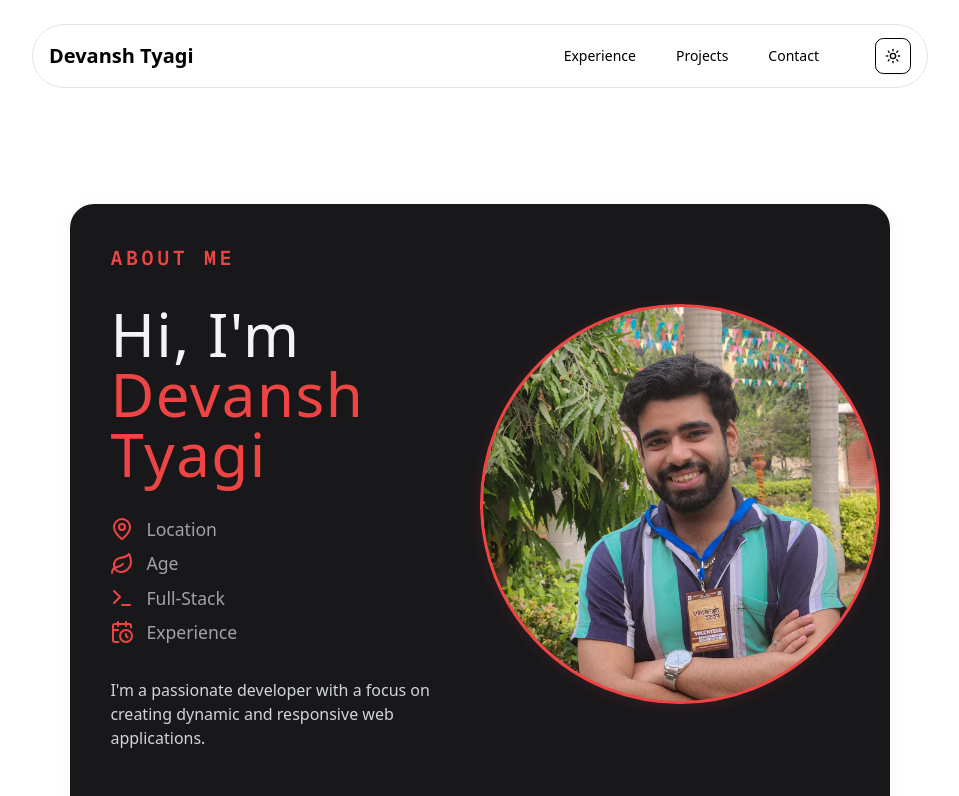
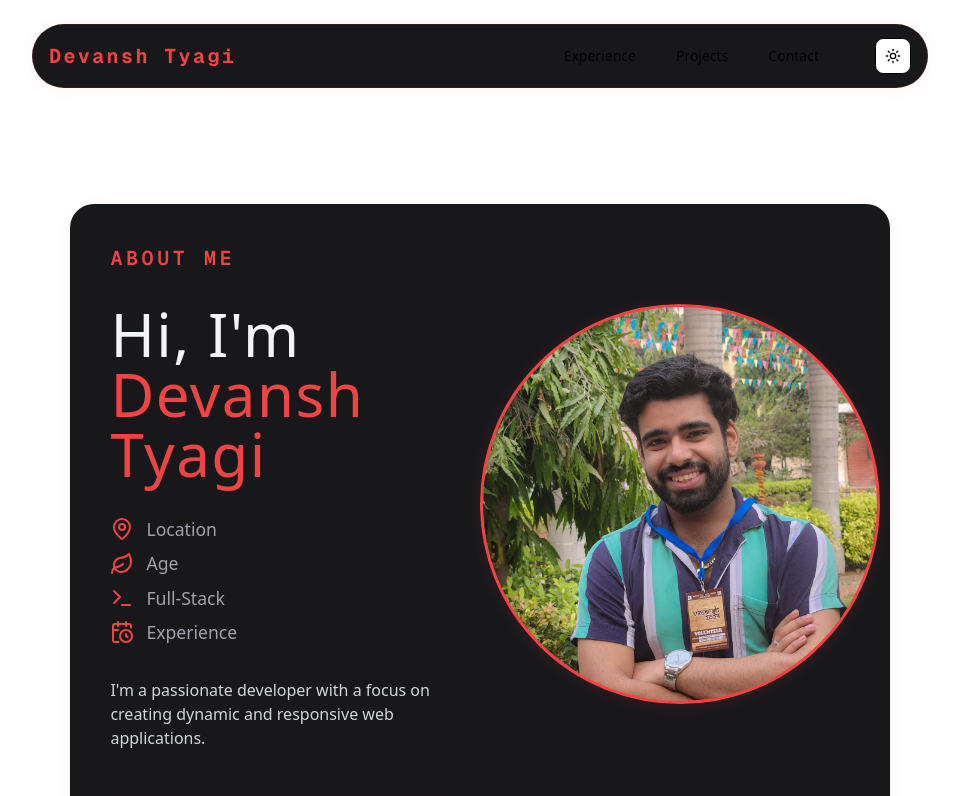
Before and after one commit to devanshtyagi26/My-Portfolio, a Next.js app: page / in a window 1280 px wide. Shown: the top 796 px of the page, without its empty margins (160-1119 px from the left). Built offline with nearby package versions, Linux system fonts and the light colour scheme.

Commit message:
Modified navbar

```diff
--- a/src/app/page.js
+++ b/src/app/page.js
@@ -1,10 +1,14 @@
-import TechStack from "@/components/TechStack";
 import ProjectCard from "@/components/ProjectCard";
 import projectsData from "@/data/projects.json";
 import AboutMe from "@/components/AboutMe";
 import CurrentTech from "@/components/CurrentTech";
 import Experience from "@/components/Experience";
 import Education from "@/components/Education";
+
+const ACCENT_COLOR = "#EF4444";
+const FONT_FAMILY_FIRA =
+  "var(--font-geist-mono), 'Geist Mono', 'Fira Mono', 'Menlo', monospace";
+
 export default function Home() {
   return (
     <div className="flex flex-col justify-center items-center gap-14 mt-35 w-[80%] relative">
@@ -13,20 +17,26 @@ export default function Home() {
         <Experience />
       </div>
       <div className="grid grid-cols-1 gap-8 w-[80%]">
-        <Education />
-      </div>
-      <div className="grid grid-cols-1 gap-8 w-[80%]">
         <CurrentTech />
       </div>
       <div className="grid grid-cols-1 gap-8 w-[80%]">
-        <p className="text-xl flex font-semibold text-[#fafafa99] letter-spacing-[.2em] mb-1 justify-center items-center font-geist-mono">
+        <p
+          className="text-xl font-semibold mb-5 font-geist-mono uppercase tracking-widest"
+          style={{
+            color: ACCENT_COLOR,
+            fontFamily: FONT_FAMILY_FIRA,
+            letterSpacing: ".18em",
+          }}
+        >
           MY PROJECTS
         </p>
         {projectsData.map((project) => (
           <ProjectCard key={project.id} project={project} />
         ))}
       </div>
-      <TechStack />
+      <div className="grid grid-cols-1 gap-8 w-[80%]">
+        <Education />
+      </div>
     </div>
   );
 }
--- a/src/components/Navbar.jsx
+++ b/src/components/Navbar.jsx
@@ -2,16 +2,35 @@ import { NavMenu } from "./navbar/nav-menu";
 import { NavigationSheet } from "./navbar/navigation-sheet";
 import { ToggleMode } from "./ToggleMode";
 
+const ACCENT_COLOR = "#EF4444";
+const BG_COLOR = "#18181B";
+const FONT_FAMILY_FIRA =
+  "var(--font-geist-mono), 'Geist Mono', 'Fira Mono', 'Menlo', monospace";
+
 const Navbar = () => {
   return (
-    <nav className="sticky z-500 top-6 w-[70%] inset-x-4 h-16 bg-background border dark:border-slate-700/70 max-w-screen-xl mx-auto rounded-full">
+    <nav
+      className="sticky z-500 top-6 w-[70%] inset-x-4 h-16 max-w-screen-xl mx-auto rounded-full"
+      style={{
+        background: BG_COLOR,
+        border: `1.5px solid ${ACCENT_COLOR}22`,
+        boxShadow: `0 2px 16px 0 ${ACCENT_COLOR}11`,
+      }}
+    >
       <div className="h-full flex items-center justify-between mx-auto px-4">
-        <h1 className="text-[20px] text-black dark:text-white font-bold">
+        <h1
+          className="text-[20px] font-bold"
+          style={{
+            color: ACCENT_COLOR,
+            fontFamily: FONT_FAMILY_FIRA,
+            letterSpacing: ".12em",
+          }}
+        >
           Devansh Tyagi
         </h1>
         {/* Desktop Menu */}
         <div className="flex items-center gap-[3rem]">
-          <NavMenu className="hidden md:block" />
+          <NavMenu className="hidden md:block" style={{ background: "none" }} />
           <ToggleMode />
           {/* Mobile Menu */}
           <div className="md:hidden">
--- a/src/components/TechStack.jsx
+++ /dev/null
@@ -1,7 +0,0 @@
-import React from "react";
-
-function TechStack() {
-  return <div>Hi</div>;
-}
-
-export default TechStack;
```
